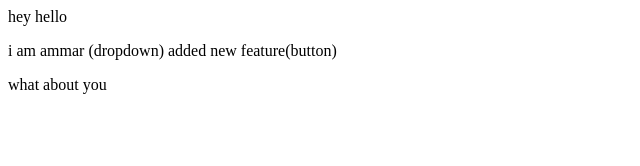
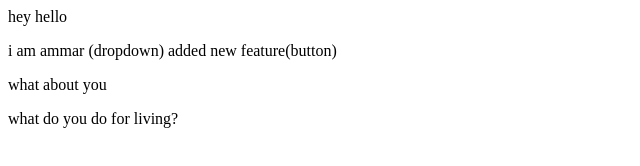
Before and after one commit to devwithbodla/LocalHost1, a plain HTML site: page index.html in a window 1280 px wide. Shown: the whole page, without its empty margins (0-640 px from the left). Drawn offline with Linux system fonts and the light colour scheme.

Commit message:
for merging with main branch

```diff
--- a/index.html
+++ b/index.html
@@ -8,3 +8,6 @@
 <p>
     what about you
 </p>
+<p>
+    what do you do for living?
+</p>
```
